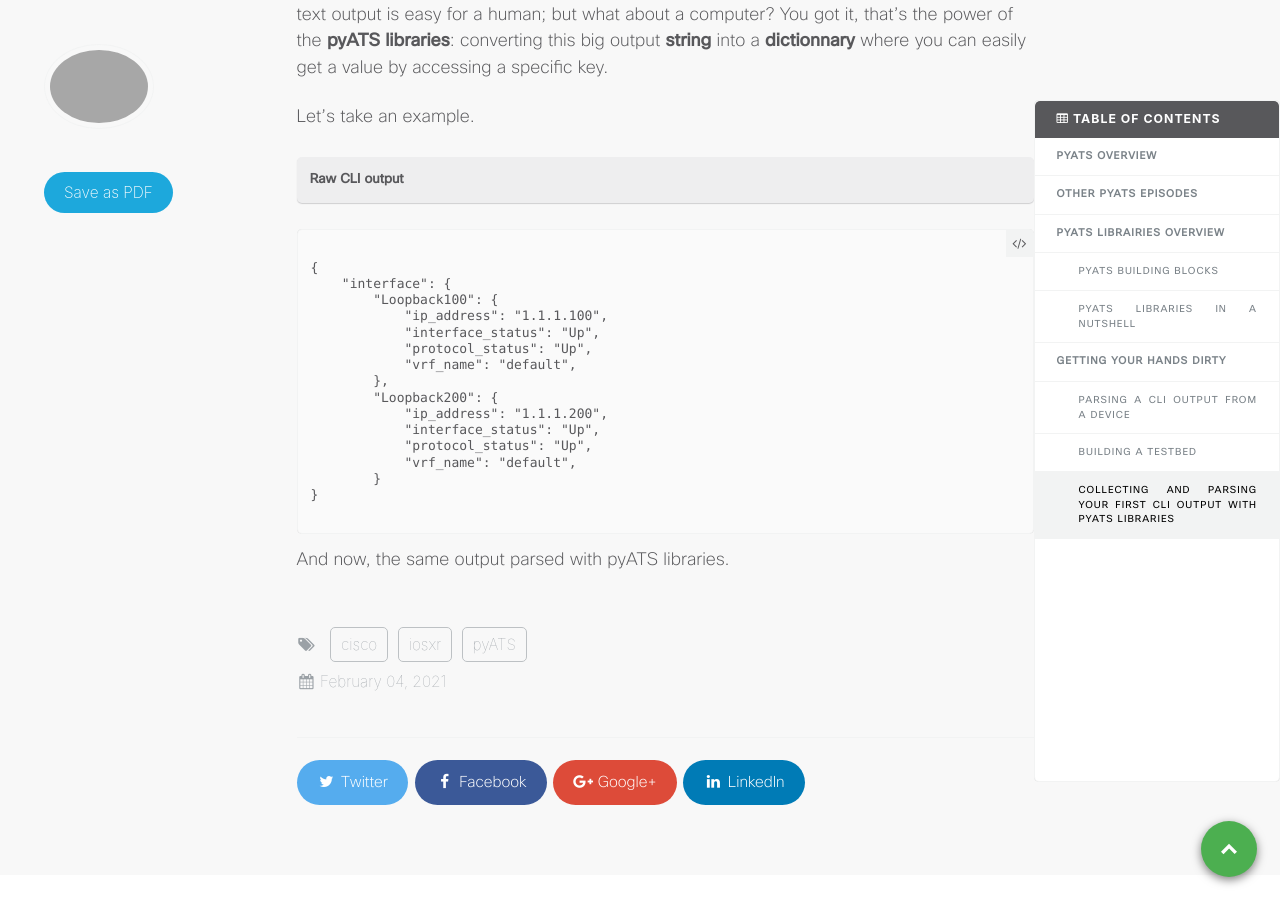
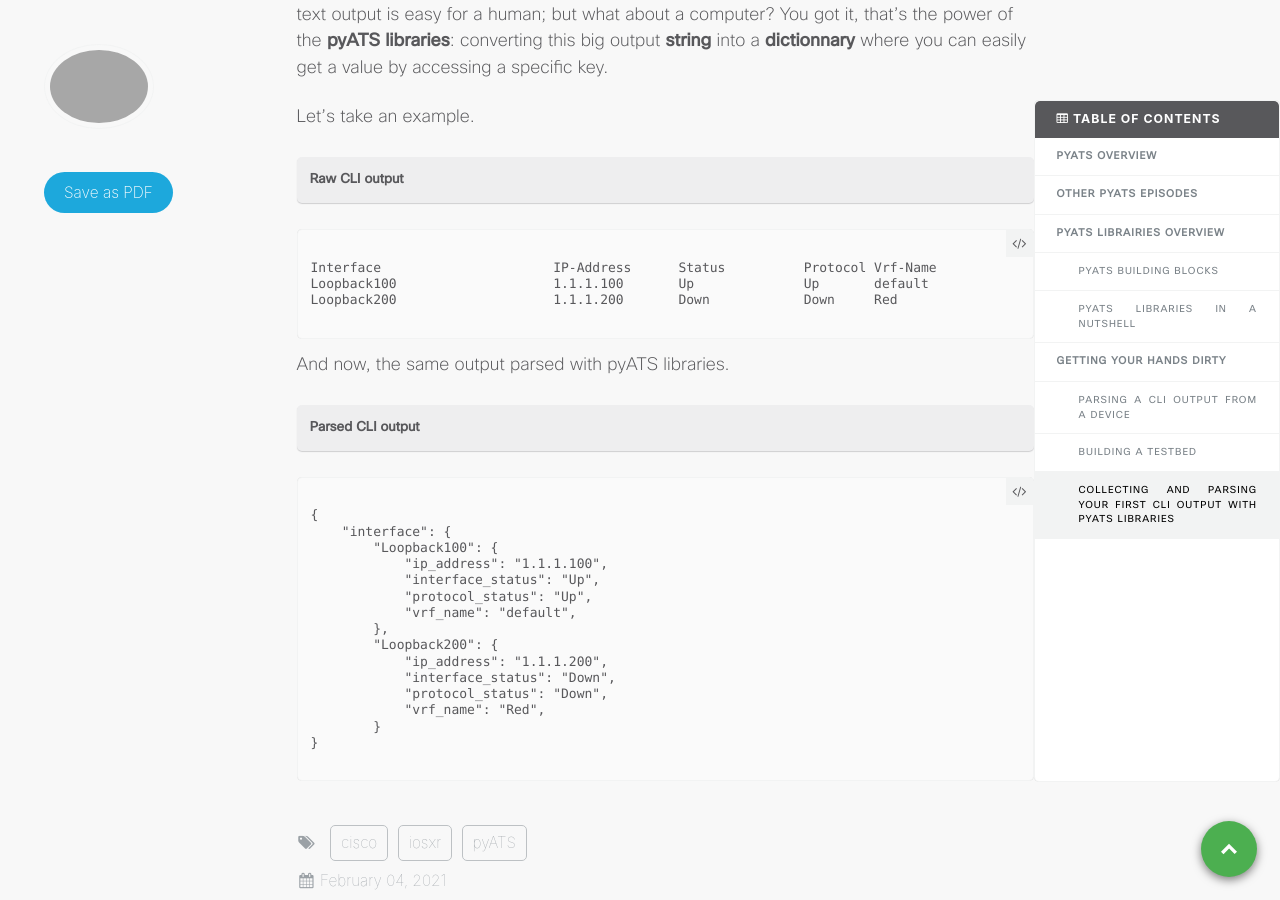
Before and after one commit to xrdocs/programmability, a Jekyll site: the page built from _tutorials/2021-02-04-pyats-series-parsing-like-a-pro-with-genie.md, in a window 1280 px wide and 900 px high, scrolled down 3994 px. Built offline with Jekyll 4.4.1, drawn with Linux system fonts in a browser that asks for light colours; comment, search, counter and statistics services are not loaded.

Commit message:
cli output

```diff
--- a/_tutorials/2021-02-04-pyats-series-parsing-like-a-pro-with-genie.md
+++ b/_tutorials/2021-02-04-pyats-series-parsing-like-a-pro-with-genie.md
@@ -212,6 +212,20 @@ Let's take an example.
 <div class="highlighter-rouge">
 <pre class="highlight">
 <code>
+Interface                      IP-Address      Status          Protocol Vrf-Name
+Loopback100                    1.1.1.100       Up              Up       default
+Loopback200                    1.1.1.200       Down            Down     Red
+</code>
+</pre>
+</div>
+
+And now, the same output parsed with pyATS libraries.
+
+**Parsed CLI output**
+{: .notice--primary}
+<div class="highlighter-rouge">
+<pre class="highlight">
+<code>
 {
     "interface": {
         "Loopback100": {
@@ -222,13 +236,11 @@ Let's take an example.
         },
         "Loopback200": {
             "ip_address": "1.1.1.200",
-            "interface_status": "Up",
-            "protocol_status": "Up",
-            "vrf_name": "default",
+            "interface_status": "Down",
+            "protocol_status": "Down",
+            "vrf_name": "Red",
         }
 }
 </code>
 </pre>
 </div>
-
-And now, the same output parsed with pyATS libraries.
```
